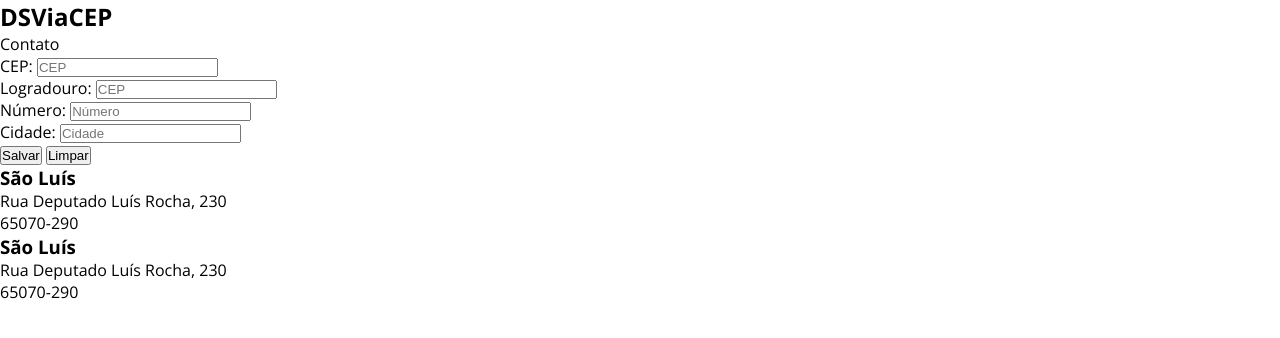
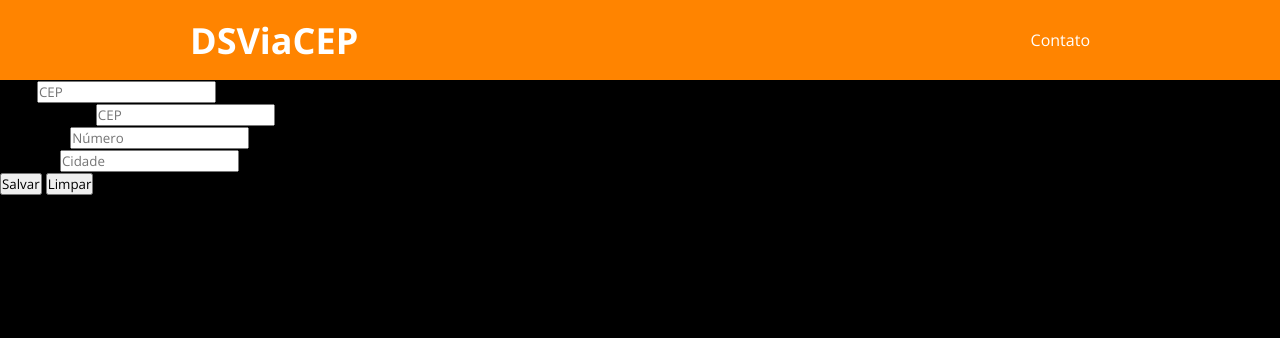
Before and after one commit to ThiagoTassinari/ds_form, a plain HTML site: page index.html in a window 1280 px wide. Drawn offline with nearby package versions, Linux system fonts and the light colour scheme.

Commit message:
Styling the navigation bar

```diff
--- a/index.html
+++ b/index.html
@@ -12,10 +12,10 @@
 </head>
 
 <body>
-    <header>
-        <nav>
+    <header class="nav-container">
+        <nav class="nav-main">
             <h1>DSViaCEP</h1>
-            <div>Contato</div>
+            <div class="contact-link">Contato</div>
         </nav>
     </header>
 
--- a/src/css/main.css
+++ b/src/css/main.css
@@ -4,8 +4,37 @@
     margin: 0;
     padding: 0;
     box-sizing: border-box;
+    font-family: 'Open Sans', sans-serif;
 }
 
-body {
-    font-family: 'Open Sans', sans-serif;
+html, body {
+    background-color: #000000;
 }
+
+.nav-container {
+    background-color: #FF8400;
+    height: 80px;
+    width: 100%;
+    padding: 0 20px;
+    display: flex;
+    align-items: center;
+}
+
+.nav-main {
+    width: 100%;
+    max-width: 900px;
+    margin: 0 auto;
+    display: flex;
+    align-items: center;
+    justify-content: space-between;
+}
+
+.nav-main h1 {
+    color: #FFFFFF;
+    font-size: 36px;
+}
+
+.contact-link {
+    color: #FFFFFF;
+    cursor: pointer;
+}
```
